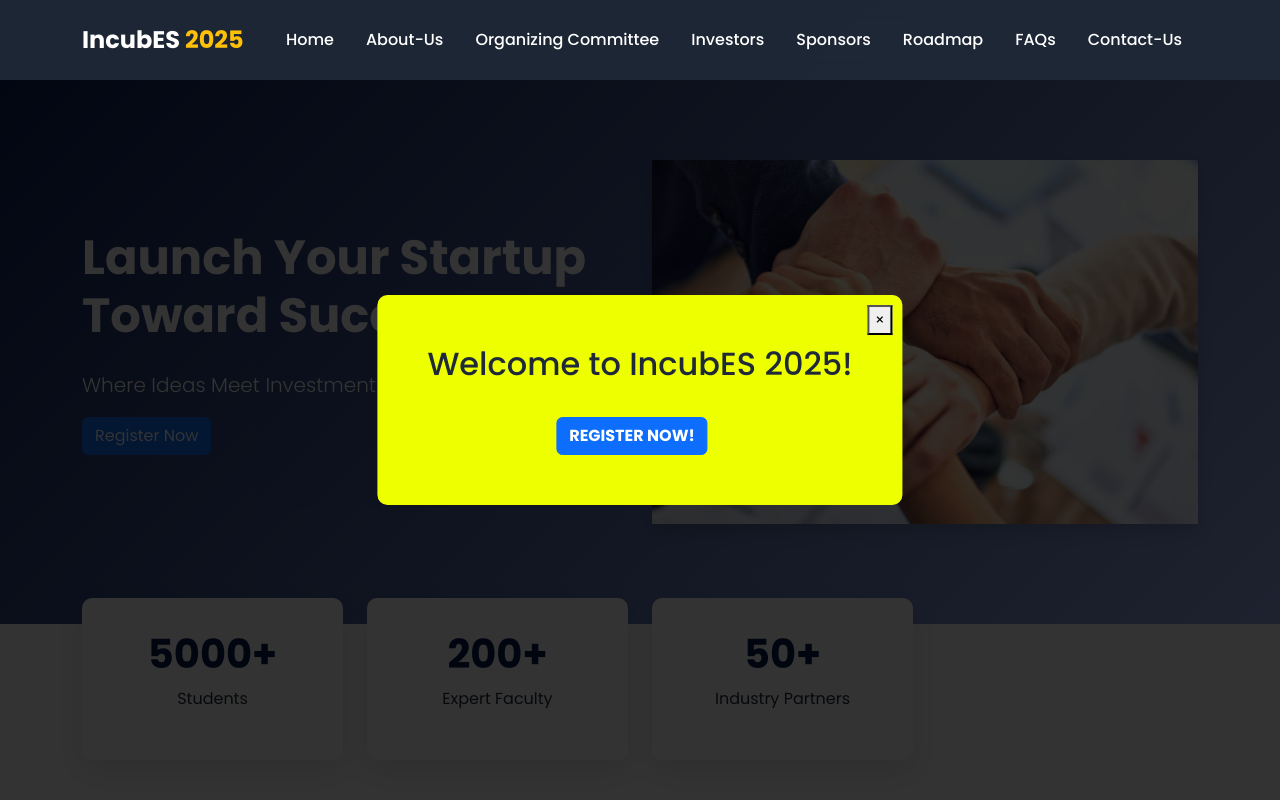
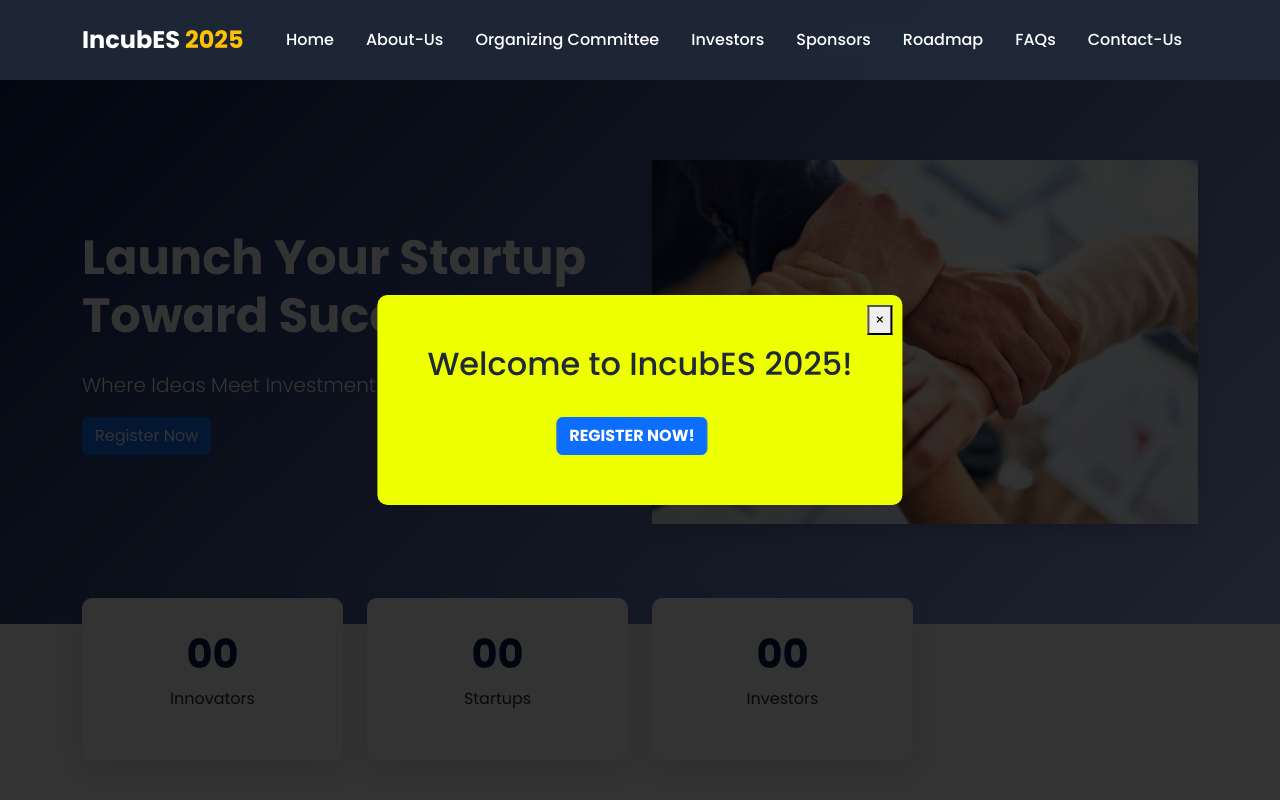
Before and after one commit to imkshitijraj/college-web, a plain HTML site: page index.html in a window 1280 px wide. Shown: the top 800 px of the page. Drawn offline with nearby package versions, Linux system fonts and the light colour scheme.

Commit message:
Add files via upload

```diff
--- a/index.html
+++ b/index.html
@@ -72,20 +72,20 @@
             <div class="row g-4">
                 <div class="col-md-3" data-aos="fade-up">
                     <div class="stat-card text-center">
-                        <h3>5000+</h3>
-                        <p>Students</p>
+                        <h3>00</h3>
+                        <p>Innovators</p>
                     </div>
                 </div>
                 <div class="col-md-3" data-aos="fade-up" data-aos-delay="100">
                     <div class="stat-card text-center">
-                        <h3>200+</h3>
-                        <p>Expert Faculty</p>
+                        <h3>00</h3>
+                        <p>Startups</p>
                     </div>
                 </div>
                 <div class="col-md-3" data-aos="fade-up" data-aos-delay="200">
                     <div class="stat-card text-center">
-                        <h3>50+</h3>
-                        <p>Industry Partners</p>
+                        <h3>00</h3>
+                        <p>Investors</p>
                     </div>
                 </div>
             </div>
```
Also changed, not shown: contact.html (+2 -2 lines).
